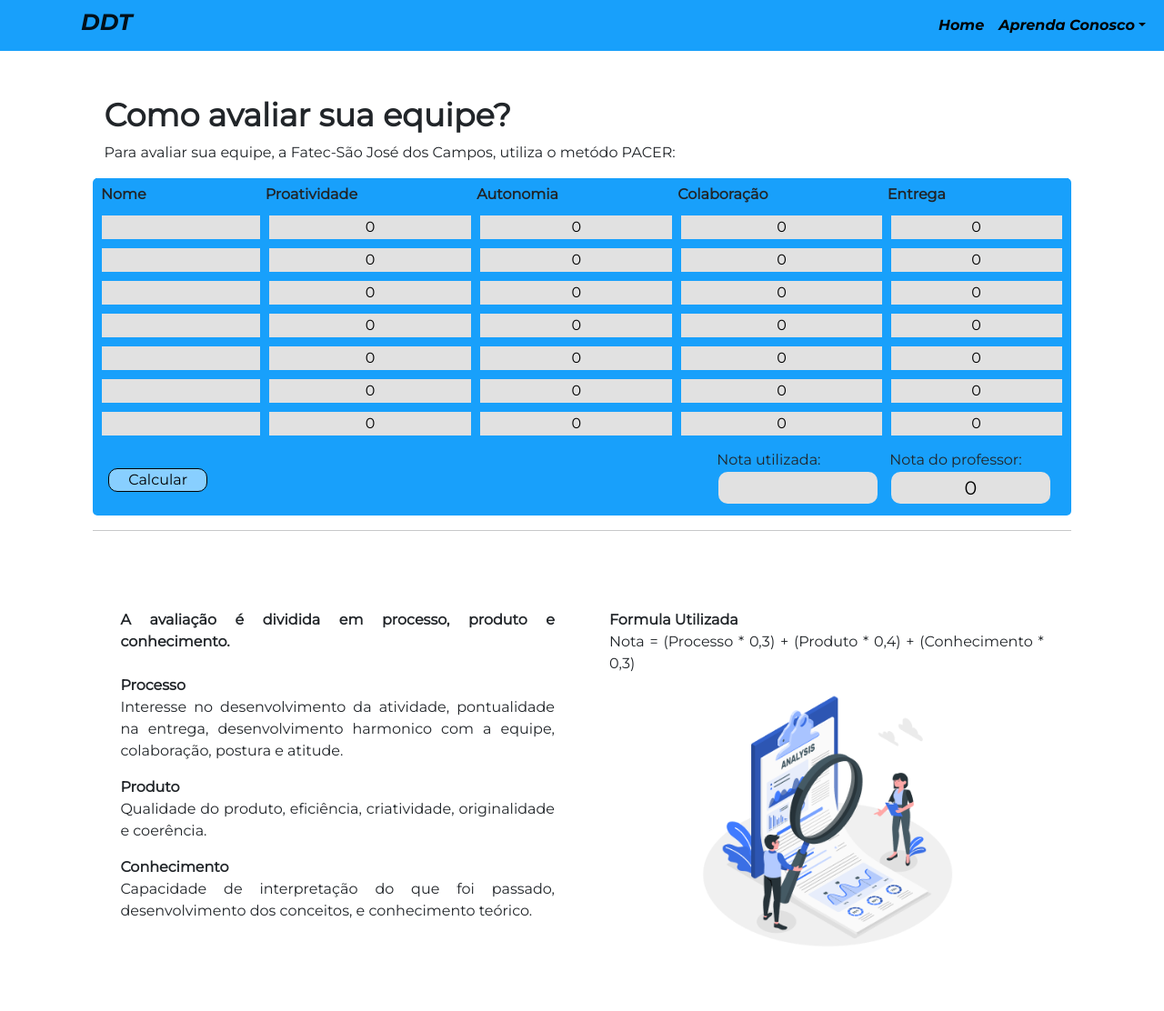
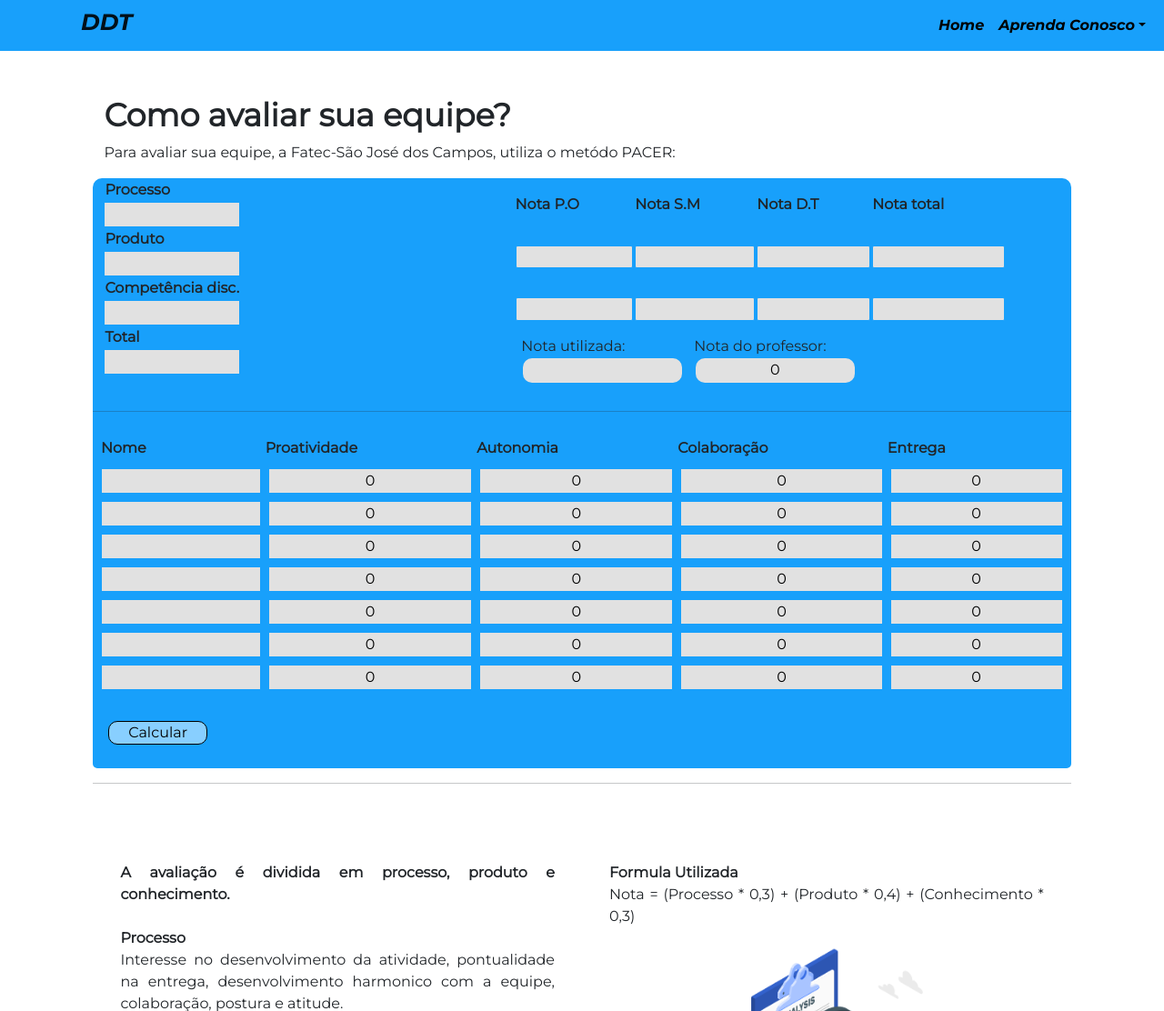
Before and after one commit to erickhoawata/DDT-1-Sem, a Flask app: page /avaliacao in a window 1280 px wide. Shown: the top 1112 px of the page at 91% size. Run offline with Flask 3, Linux system fonts and the light colour scheme.

Commit message:
Iniciando a tabela PACER

```diff
--- a/static/css/styles.css
+++ b/static/css/styles.css
@@ -338,17 +338,34 @@ a{
 }
 /* TABELA */
 .tabela{
+    margin-top: 2%;
     width: 100%;
     height: auto;
     background-color: #18a0fb;
     border: 5px solid #18a0fb;
     border-radius: 5px;
 }
+.ped-ret{
+    background-color: #E1E1E1;
+    border-radius: 2px;
+    box-sizing: border-box;
+    text-align: center;
+    height:45%;
+    width: 174px;
+    border:1px solid #18a0fb;
+    padding: 0%;
+    margin: 0%;
+}
+.retangulo{
+    width: 90%;
+    height: 80%;
+    margin: 0%;
+}
 .container-debaixo-table {
     display: flex;
     align-content: flex-start;
     width: max-content;
-    height: 50px;
+    height: 30px;
 
 }
 .baixotable{
@@ -370,7 +387,7 @@ a{
     border-radius: 10px;
     padding: 1% 2%;
     margin: 0.5% 1%;
-    font-size: 130%;
+    font-size: 100%;
 }
 input[type=number]::-webkit-inner-spin-button {
     -webkit-appearance: none;
--- a/templates/Avaliações.html
+++ b/templates/Avaliações.html
@@ -22,6 +22,63 @@
         </div>
         <!-- Tabela -->
         <form method="post" style="background-color: #18a0fb; border-radius: 10px;">
+            <div class="container">
+                <table class="quadrado-menor">
+                    <tr><th>Processo</th></tr>
+                    <tr><td><input type="number" min="0" max="1" required class="pedaço-menor"></td></tr>
+                    <tr><th>Produto</th></tr>
+                    <tr><td><input type="number" min="0" max="1" required class="pedaço-menor"></td></tr>
+                    <tr><th>Competência disc.</th></tr>
+                    <tr><td><input type="number" min="0" max="1" required class="pedaço-menor"></td></tr>
+                    <tr><th>Total</th></tr>
+                    <tr><td><input type="number" min="0" max="1" readonly class="pedaço-menor"></td></tr>
+                </table>
+
+                <div style="width: 600px;">
+                    <table class="retangulo">
+                        <tr>
+                            <th>Nota P.O</th>
+                            <th>Nota S.M</th>
+                            <th>Nota D.T</th>
+                            <th>Nota total</th>
+                        </tr>
+                        <tr class="linha">
+                            <td><input type="number" min="0" max="1" required class="ped-ret"></td>
+                            <td><input type="number" min="0" max="1" required class="ped-ret"></td>
+                            <td><input type="number" min="0" max="1" required class="ped-ret"></td>
+                            <td><input type="number" min="0" max="1" readonly class="ped-ret"></td>
+                        </tr>
+                        <tr >
+                            <td><input type="number" min="0" max="1" readonly class="ped-ret"></td>
+                            <td><input type="number" min="0" max="1" readonly class="ped-ret"></td>
+                            <td><input type="number" min="0" max="1" readonly class="ped-ret"></td>
+                            <td><input type="number" min="0" max="1" readonly class="ped-ret"></td>
+                        </tr>
+                    </table>
+
+                        <!-- Espaço para nota utilizada -->
+                    <div class="container-debaixo-table">
+                            <div class="partdebaixo">
+                                <th>Nota utilizada:</th>
+                                <input type="number" readonly class="notprof" value="{{nota_usada}}">
+                            </div>
+                         <!-- Espaço para nota do professor -->
+                                {%if metodo=="GET":%}
+                            <div class="partdebaixo">
+                                    <div ><th>Nota do professor:</th></div>
+                                    <input onclick="this.select();" type="number" value="0" min="0" max="84" class="notprof" name="nota_prof">
+                            </div>
+                                {%else:%}
+                            <div class="partdebaixo">
+                                <div><th>Nota do professor:</th></div>
+                                <input onclick="this.select();" type="number" value="{{nota_prof}}" min="0" max="84" class="notprof" name="nota_prof">
+                            </div>
+                            {%endif%}
+                        </div>
+                    </div>
+                </div>
+                <br>
+            <hr>
             <table class="tabela">
                 <tr>
                     <th >Nome</th>
@@ -57,32 +114,11 @@
 
                 <!-- abaixo da tabela -->
                 <div class="container baixotable">
-
                 <!-- botão para calcular -->
                     <input type="submit" class="botenviar" value="Calcular">
-
-                <!-- Espaço para nota utilizada -->
-                        <div class="container-debaixo-table">
-                            <div class="partdebaixo">
-                                <th>Nota utilizada:</th>
-                                <input type="number" readonly class="notprof" value="{{nota_usada}}">
-                            </div>
-                <!-- Espaço para nota do professor -->
-                            {%if metodo=="GET":%}
-                            <div class="partdebaixo">
-                                <div ><th>Nota do professor:</th></div>
-                                <input onclick="this.select();" type="number" value="0" min="0" max="84" class="notprof" name="nota_prof">
-                            </div>
-                            {%else:%}
-                            <div class="partdebaixo">
-                                <div><th>Nota do professor:</th></div>
-                                <input onclick="this.select();" type="number" value="{{nota_prof}}" min="0" max="84" class="notprof" name="nota_prof">
-                            </div>
-                            {%endif%}
-                        </div>
                 </div>
-
-            </form>
+            </table>
+        </form>
         <hr>
 
          <!--  Conteúdo  -->
```
